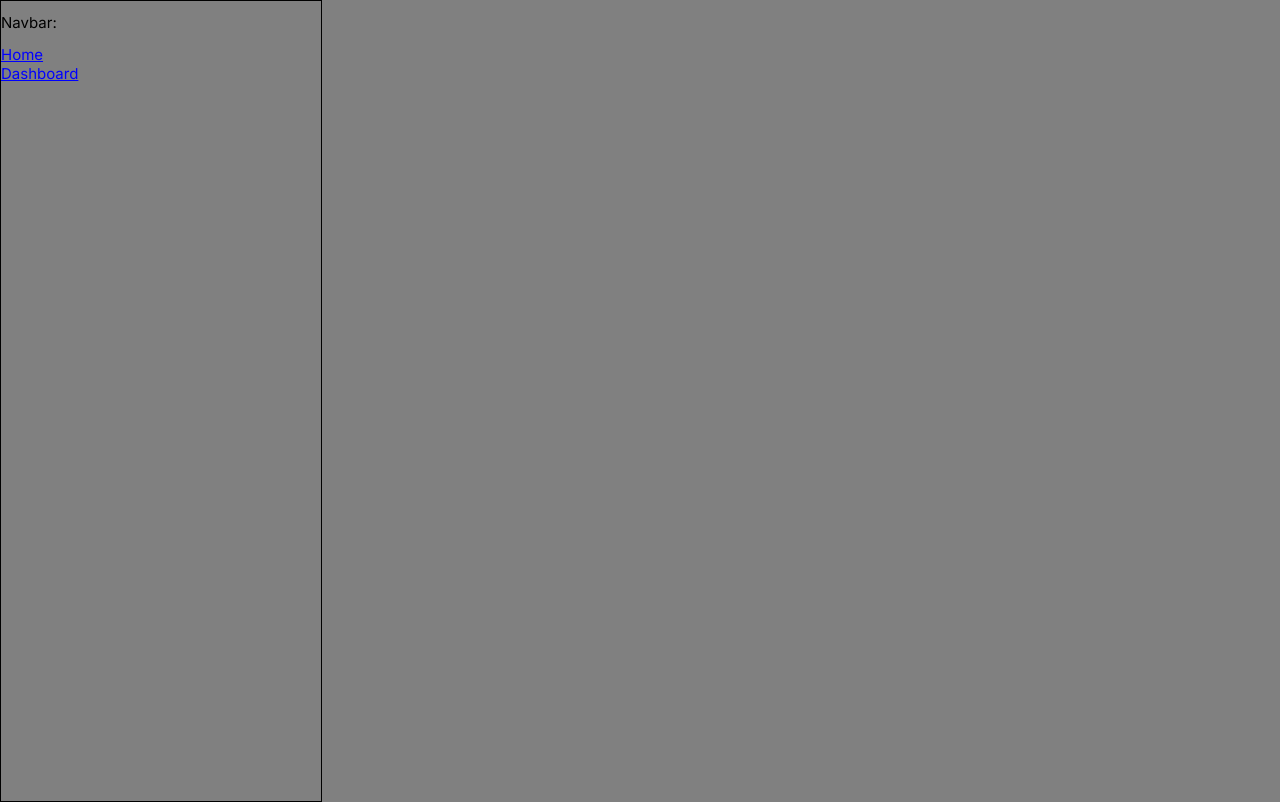
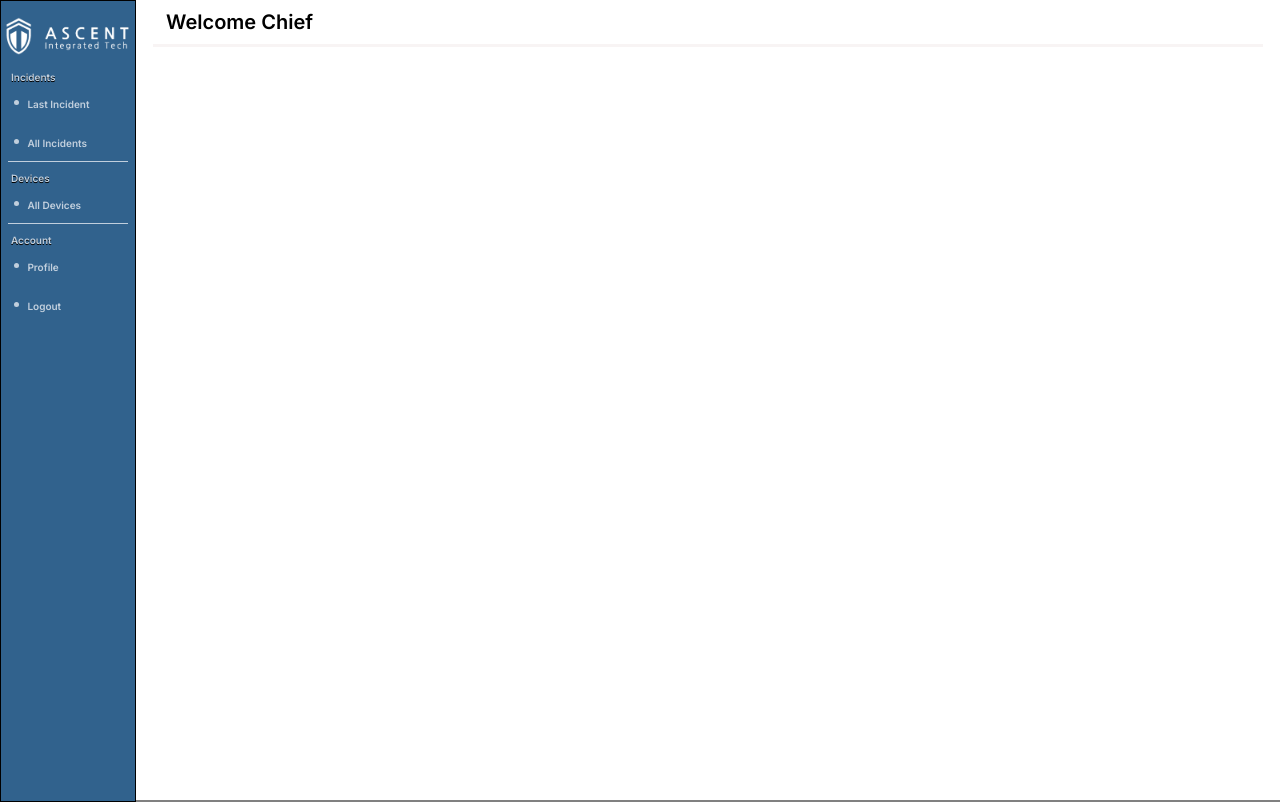
Before and after one commit to Tristinsorrells1/After-Action-Portal, a Next.js app: page / in a window 1280 px wide. Built offline with nearby package versions, Linux system fonts and the light colour scheme.

Commit message:
Navbar styling

```diff
--- a/src/components/navbar.js
+++ b/src/components/navbar.js
@@ -1,16 +1,65 @@
 import Link from "next/link";
+import Image from "next/image";
+import styles from "./navbar.modules.scss";
 
 function Navbar() {
   return (
-    <nav>
-      <h2>Navbar:</h2>
-      <Link className="link-text" href="/">
-        Home
-      </Link>
-      <Link className="link-text" href="/dashboard">
-        Dashboard
-      </Link>
-    </nav>
+    <section className="nav-and-header-container">
+      <nav>
+        <Link href="/" style={{ position: "relative", width: "95%", height: "50px", margin: "10px auto" }}>
+          <Image
+            src="/logo.png"
+            alt="Ascent Integrated Tech Logo"
+            fill
+            style={{
+              objectFit: "contain",
+            }}
+          />
+        </Link>
+        <div className="navbar-sections-container">
+          <div className="navbar-section">
+            <span className="navbar-section-header">Incidents</span>
+            <li className="navbar-li">
+              <Link className={"navbar-text"} href="/dashboard">
+                Last Incident
+              </Link>
+            </li>
+            <li className="navbar-li">
+              <Link className="navbar-text" href="/dashboard">
+                All Incidents
+              </Link>
+            </li>
+            <span className="navbar-divider"></span>
+          </div>
+          <div className="navbar-section">
+            <span className="navbar-section-header">Devices</span>
+            <li className="navbar-li">
+              <Link className="navbar-text" href="/dashboard">
+                All Devices
+              </Link>
+            </li>
+            <span className="navbar-divider"></span>
+          </div>
+        </div>
+        <div className="navbar-section">
+          <span className="navbar-section-header">Account</span>
+          <li className="navbar-li">
+            <Link className="navbar-text" href="/profile">
+              Profile
+            </Link>
+          </li>
+          <li className="navbar-li">
+            <Link className={"navbar-text"} href="/dashboard">
+              Logout
+            </Link>
+          </li>
+        </div>
+      </nav>
+      <div className="nav-header">
+        <h2 className="welcome-text">Welcome Chief</h2>
+        <span className="header-divider"></span>
+      </div>
+    </section>
   );
 }
 
--- a/src/components/navbar.modules.scss
+++ b/src/components/navbar.modules.scss
@@ -1,15 +1,41 @@
 $white-text: #c1cfdd;
 $background-blue: #31628d;
 $text-shadow: 0 0.5px rgb(0, 0, 0);
+$hover-color: #cae6ff;
+
+.nav-and-header-container {
+  height: 100%;
+  display: flex;
+}
 
 nav {
   display: flex;
   flex-direction: column;
   font-size: 15px;
-  width: 30%;
+  width: 150px;
+  height: 100%;
   background-color: $background-blue;
   color: $white-text;
   font-weight: 600;
+}
+
+.nav-header {
+  width: 100%;
+  background-color: white;
+}
+
+.header-divider {
+  width: 97%;
+  border-bottom: 3px solid #f8f4f4;
+  display: block;
+  margin: 0 auto;
+}
+
+.welcome-text {
+  font-size: 20px;
+  text-indent: 20px;
+  font-weight: 550;
+  margin: 10px;
 }
 
 .navbar-sections-container {
@@ -30,13 +56,11 @@ nav {
   margin: 0 auto 10px auto;
 }
 
-.navbar-section > * {
-  padding: 5px 0;
-}
-
 .navbar-li {
   width: 80%;
-  margin: 0 auto;
+  margin: 5px auto;
+  border-radius: 10px;
+  padding: 5px;
 }
 
 .navbar-li > * {
@@ -56,8 +80,15 @@ nav {
   color: $white-text;
 }
 
+// hover styling
 
+.navbar-text:hover,
+.navbar-li:hover > *,
+.navbar-li:hover {
+  color: black;
+  cursor: default;
+}
 
-nav {
-  height: 100%;
+.navbar-li:hover {
+  background-color: $hover-color;
 }
```
